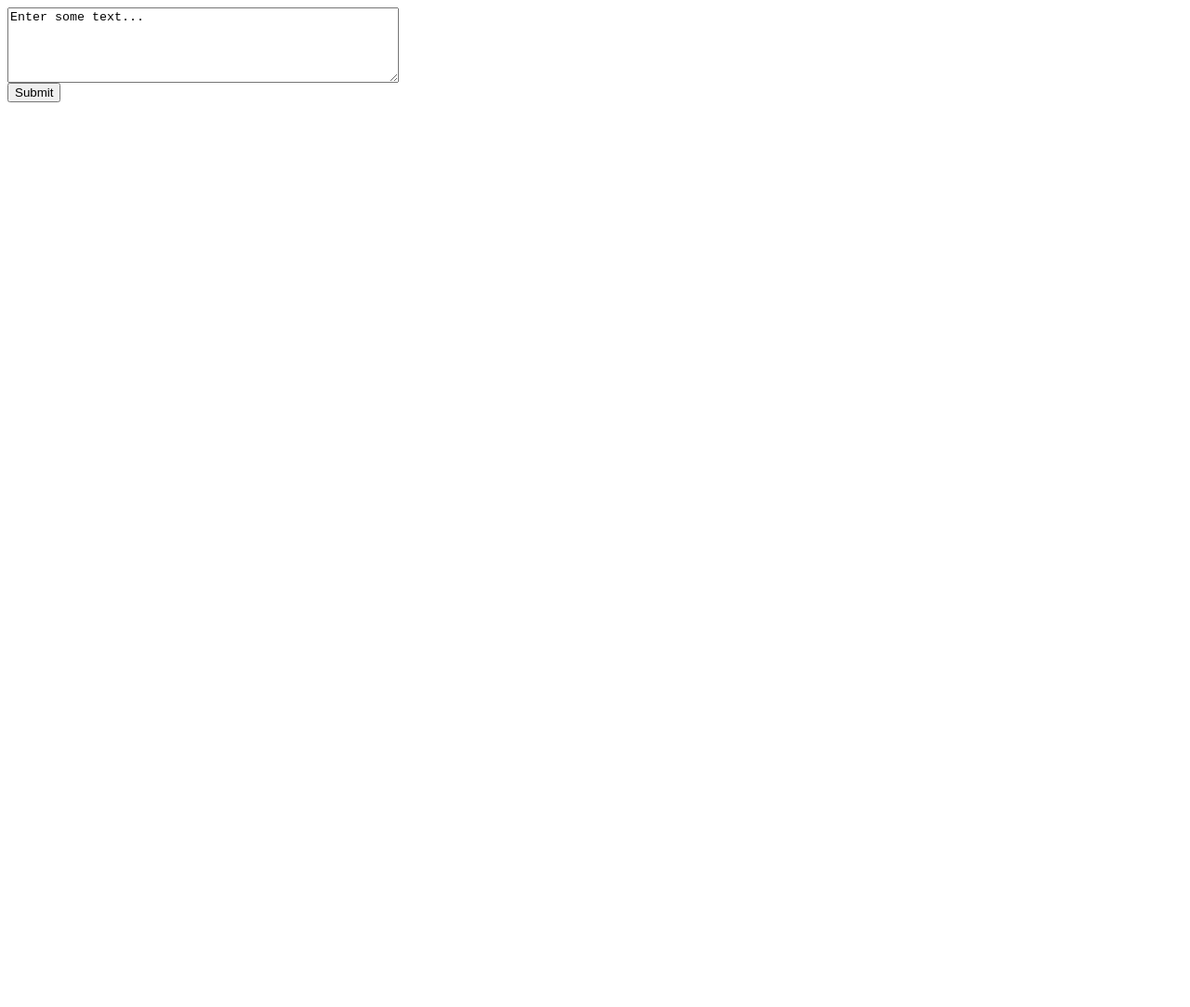
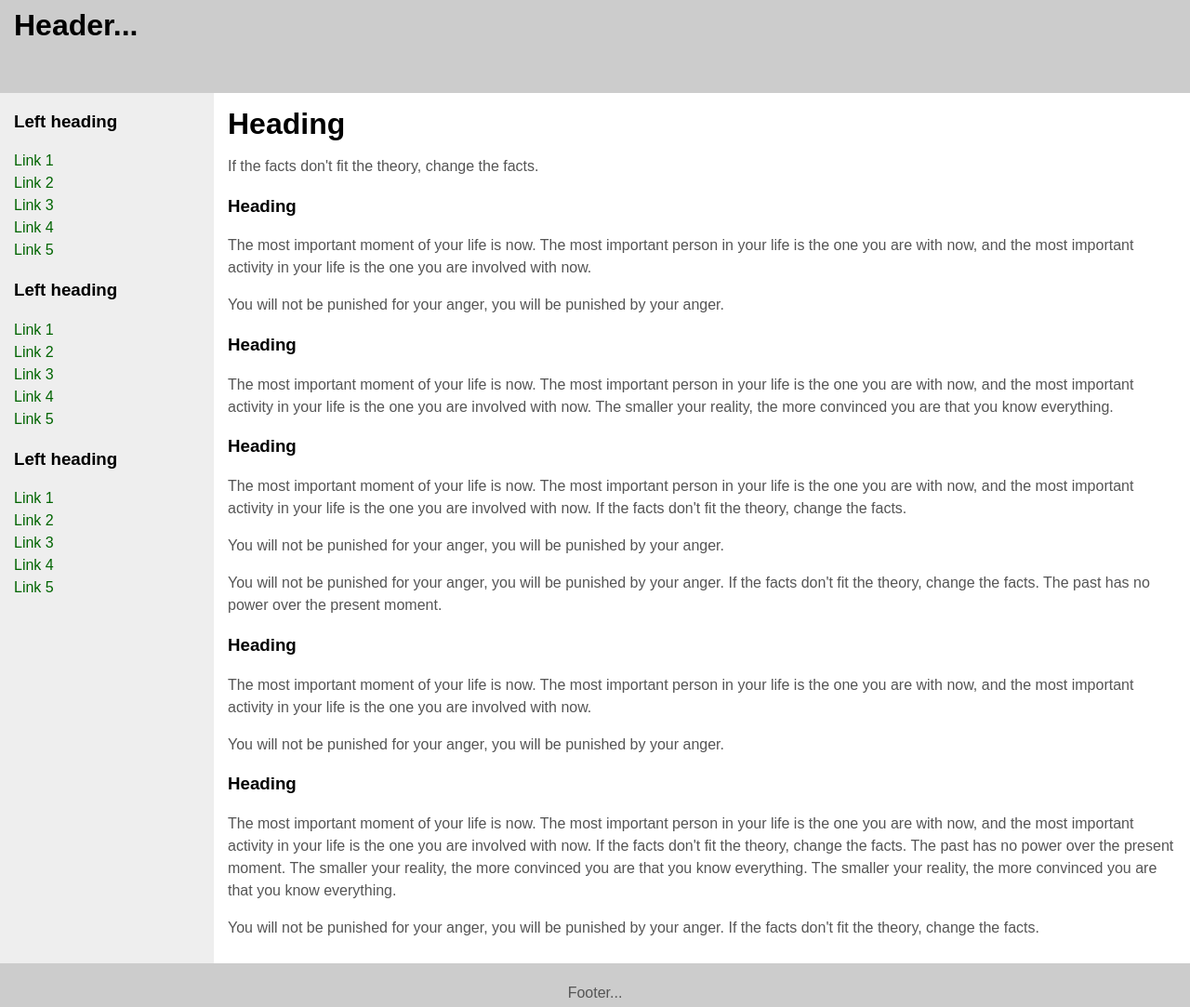
Before and after one commit to Anoymous2732/test.github.io, a plain HTML site: page index.html in a window 1280 px wide. Shown: the whole page at 93% size. Before the commit the page ends 800 px from the top, so only its background shows below. Drawn offline with Linux system fonts and the light colour scheme.

Commit message:
Update index.html

```diff
--- a/index.html
+++ b/index.html
@@ -1,7 +1,151 @@
-<form action="//www.html.am/html-codes/textboxes/submitted.cfm">
-<textarea name="myTextBox" cols="50" rows="5">
-Enter some text...
-</textarea>
-<br />
-<input type="submit" />
-</form>
+ <!DOCTYPE html>
+<!-- Template by html.am -->
+<html>
+	<head>
+		<meta http-equiv="Content-Type" content="text/html; charset=utf-8">
+		<title>2 Column Layout &mdash; Left Menu with Header &amp; Footer</title>
+		<style type="text/css">
+
+			body {
+				margin:0;
+				padding:0;
+				font-family: Sans-Serif;
+				line-height: 1.5em;
+			}
+
+			#header {
+				background: #ccc;
+				height: 100px;
+			}
+
+			#header h1 {
+				margin: 0;
+				padding-top: 15px;
+			}
+
+			main {
+				padding-bottom: 10010px;
+				margin-bottom: -10000px;
+				float: left;
+				width: 100%;
+			}
+
+			#nav {
+				padding-bottom: 10010px;
+				margin-bottom: -10000px;
+				float: left;
+				width: 230px;
+				margin-left: -100%;
+				background: #eee;
+			}
+
+			#footer {
+				clear: left;
+				width: 100%;
+				background: #ccc;
+				text-align: center;
+				padding: 4px 0;
+			}
+
+			#wrapper {
+				overflow: hidden;
+			}
+
+			#content {
+				margin-left: 230px; /* Same as 'nav' width */
+			}
+
+			.innertube {
+				margin: 15px; /* Padding for content */
+				margin-top: 0;
+			}
+
+			p {
+				color: #555;
+			}
+
+			nav ul {
+				list-style-type: none;
+				margin: 0;
+				padding: 0;
+			}
+
+			nav ul a {
+				color: darkgreen;
+				text-decoration: none;
+			}
+
+		</style>
+
+		<script type="text/javascript">
+			/* =============================
+			This script generates sample text for the body content.
+			You can remove this script and any reference to it.
+			 ============================= */
+			var bodyText=["The smaller your reality, the more convinced you are that you know everything.", "If the facts don't fit the theory, change the facts.", "The past has no power over the present moment.", "This, too, will pass.", "</p><p>You will not be punished for your anger, you will be punished by your anger.", "Peace comes from within. Do not seek it without.", "<h3>Heading</h3><p>The most important moment of your life is now. The most important person in your life is the one you are with now, and the most important activity in your life is the one you are involved with now."]
+			function generateText(sentenceCount){
+				for (var i=0; i<sentenceCount; i++)
+				document.write(bodyText[Math.floor(Math.random()*7)]+" ")
+			}
+		</script>
+
+	</head>
+
+	<body>
+
+		<header id="header">
+			<div class="innertube">
+				<h1>Header...</h1>
+			</div>
+		</header>
+
+		<div id="wrapper">
+
+			<main>
+				<div id="content">
+					<div class="innertube">
+						<h1>Heading</h1>
+						<p><script>generateText(20)</script></p>
+					</div>
+				</div>
+			</main>
+
+			<nav id="nav">
+				<div class="innertube">
+					<h3>Left heading</h3>
+					<ul>
+						<li><a href="#">Link 1</a></li>
+						<li><a href="#">Link 2</a></li>
+						<li><a href="#">Link 3</a></li>
+						<li><a href="#">Link 4</a></li>
+						<li><a href="#">Link 5</a></li>
+					</ul>
+					<h3>Left heading</h3>
+					<ul>
+						<li><a href="#">Link 1</a></li>
+						<li><a href="#">Link 2</a></li>
+						<li><a href="#">Link 3</a></li>
+						<li><a href="#">Link 4</a></li>
+						<li><a href="#">Link 5</a></li>
+					</ul>
+					<h3>Left heading</h3>
+					<ul>
+						<li><a href="#">Link 1</a></li>
+						<li><a href="#">Link 2</a></li>
+						<li><a href="#">Link 3</a></li>
+						<li><a href="#">Link 4</a></li>
+						<li><a href="#">Link 5</a></li>
+					</ul>
+				</div>
+			</nav>
+
+		</div>
+
+		<footer id="footer">
+			<div class="innertube">
+				<p>Footer...</p>
+			</div>
+		</footer>
+
+	</body>
+</html>
```
